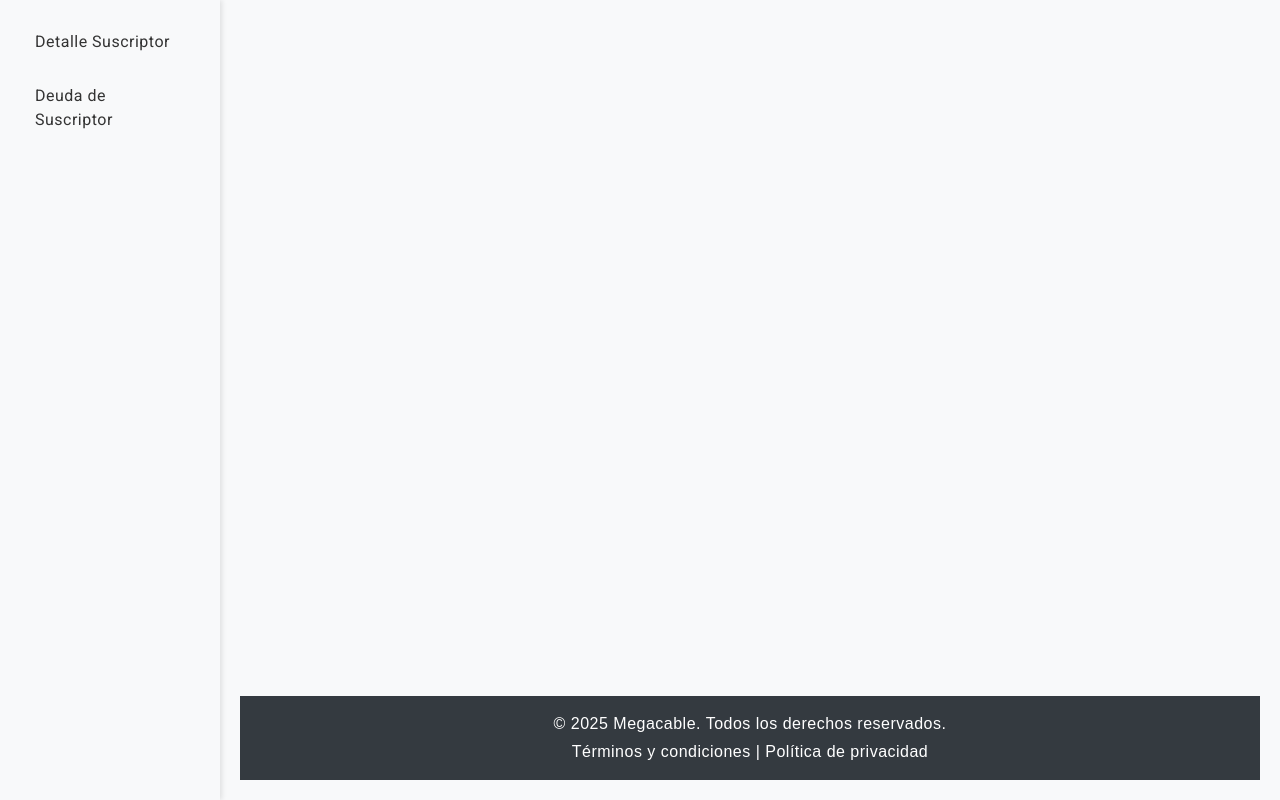
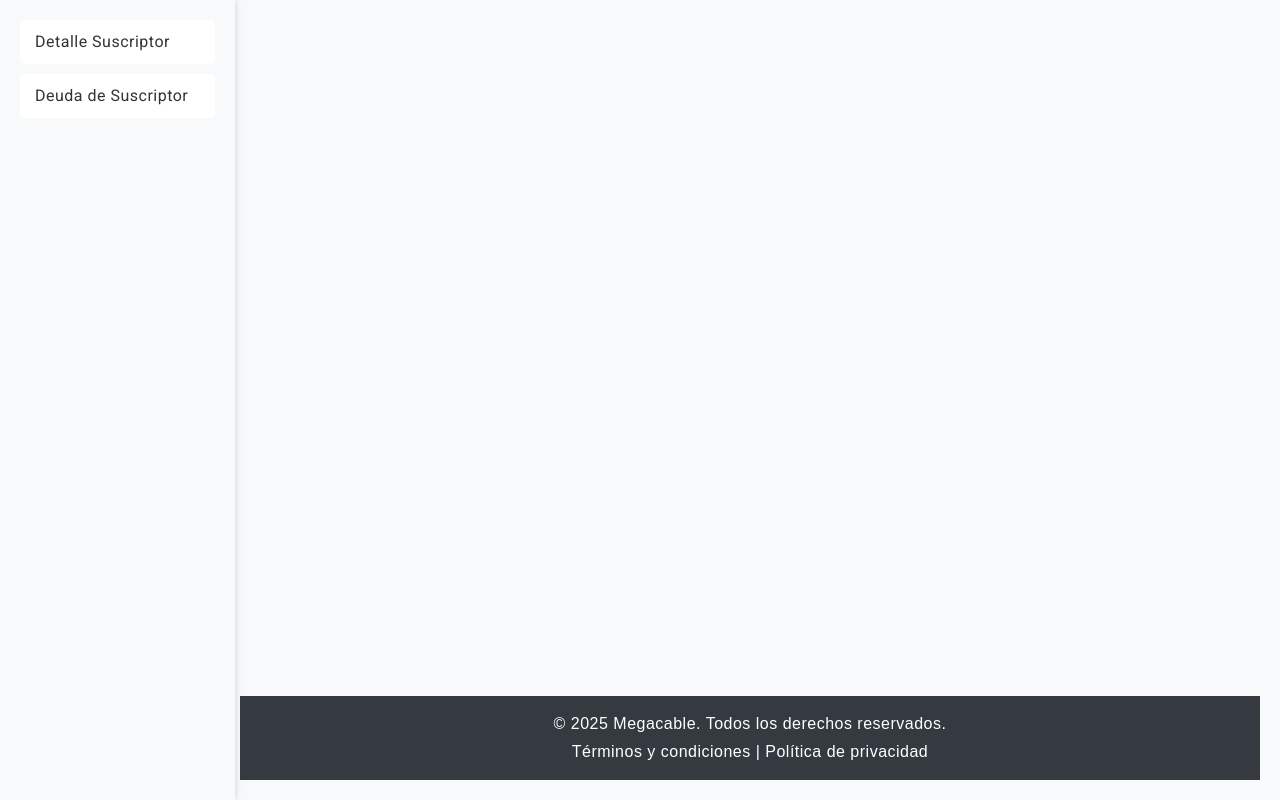
Before and after one commit to Fernando19921/SuscripManager_2025, an Angular app: page / in a window 1280 px wide. Built offline with nearby package versions, Linux system fonts and the light colour scheme.

Commit message:
Cambios en el boton de sidebar y footer

```diff
--- a/src/app/core/side-bar/side-bar.component.css
+++ b/src/app/core/side-bar/side-bar.component.css
@@ -1,5 +1,5 @@
 .sidebar-container {
-  width: 220px;
+  width: 235px;
   height: 100vh;
   background-color: #f8f9fa;
   padding: 20px;
@@ -23,6 +23,7 @@
   border-radius: 5px;
   margin-bottom: 10px;
   transition: background-color 0.3s, color 0.3s;
+  background-color: white;
 }
 
 .list-group-item:hover {
--- a/src/styles.css
+++ b/src/styles.css
@@ -1,7 +1,7 @@
 /* You can add global styles to this file, and also import other style files */
 
 html, body { height: 100%; }
-body { margin: 0; font-family: Roboto, "Helvetica Neue", sans-serif; }
+body { margin: 0; font-family: Roboto,  "Helvetica Neue", sans-serif; }
 
 .main-content {
   padding: 0 !important;
```
Also changed, not shown: src/app/core/footer/footer.component.css (line endings or trailing spaces).
